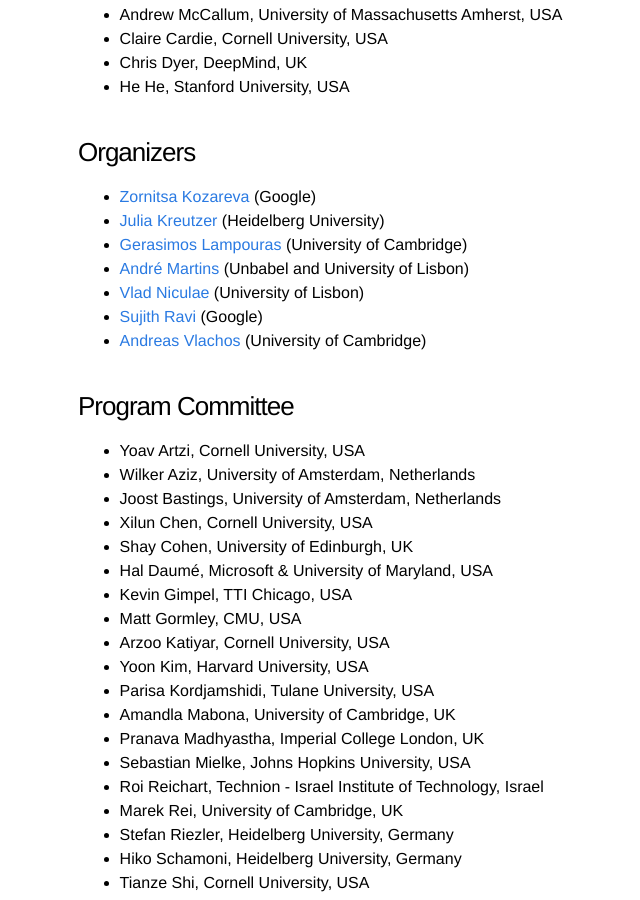
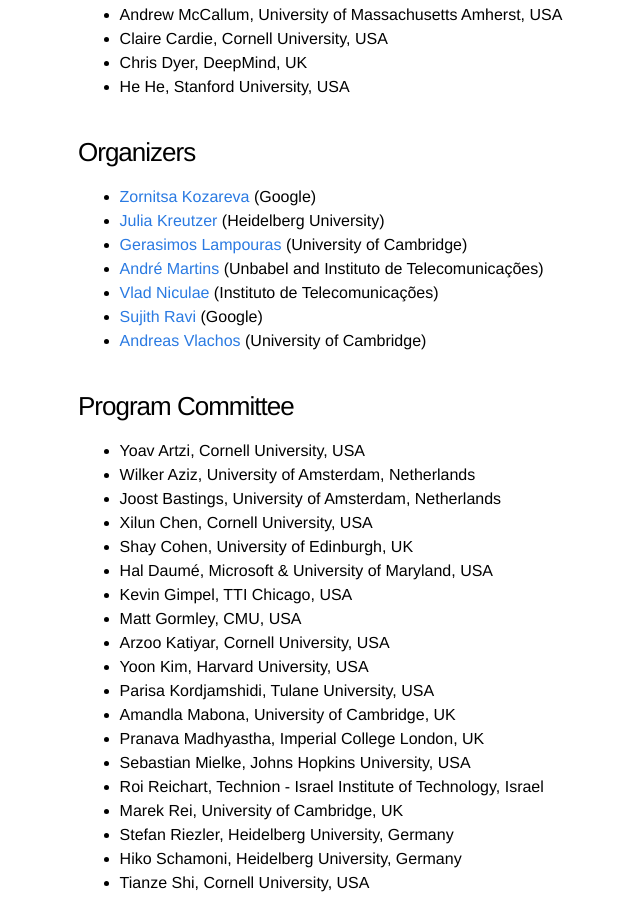
Before and after one commit to structuredprediction/structuredprediction.github.io, a Jekyll site: the page built from SPNLP19/1_cfp.md, in a window 1280 px wide and 900 px high, scrolled down 1166 px. Shown: the whole window, without its empty margins (162-802 px from the left). Built offline with Jekyll 4.4.1, drawn with Linux system fonts in a browser that asks for light colours.

Commit message:
Update 1_cfp.md

```diff
--- a/SPNLP19/1_cfp.md
+++ b/SPNLP19/1_cfp.md
@@ -55,8 +55,8 @@
 * [Zornitsa Kozareva](http://www.kozareva.com) (Google)
 * [Julia Kreutzer](http://www.cl.uni-heidelberg.de/~kreutzer) (Heidelberg University)
 * [Gerasimos Lampouras](https://glampouras.github.io) (University of Cambridge)
-* [André Martins](https://andre-martins.github.io) (Unbabel and University of Lisbon)
-* [Vlad Niculae](https://vene.ro) (University of Lisbon)
+* [André Martins](https://andre-martins.github.io) (Unbabel and Instituto de Telecomunicações)
+* [Vlad Niculae](https://vene.ro) (Instituto de Telecomunicações)
 * [Sujith Ravi](http://www.sravi.org) (Google)
 * [Andreas Vlachos](https://andreasvlachos.github.io) (University of Cambridge)
 
```
